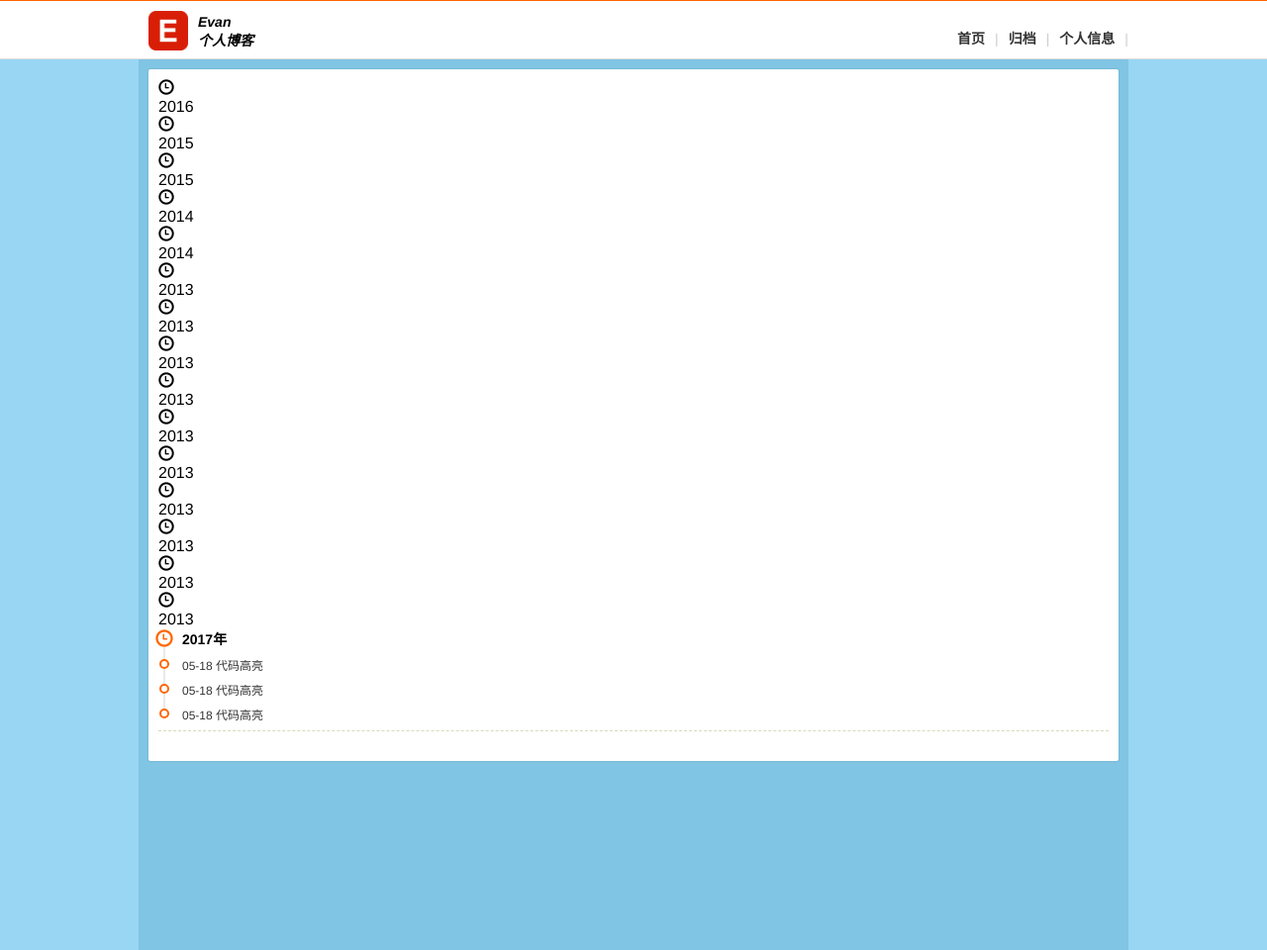
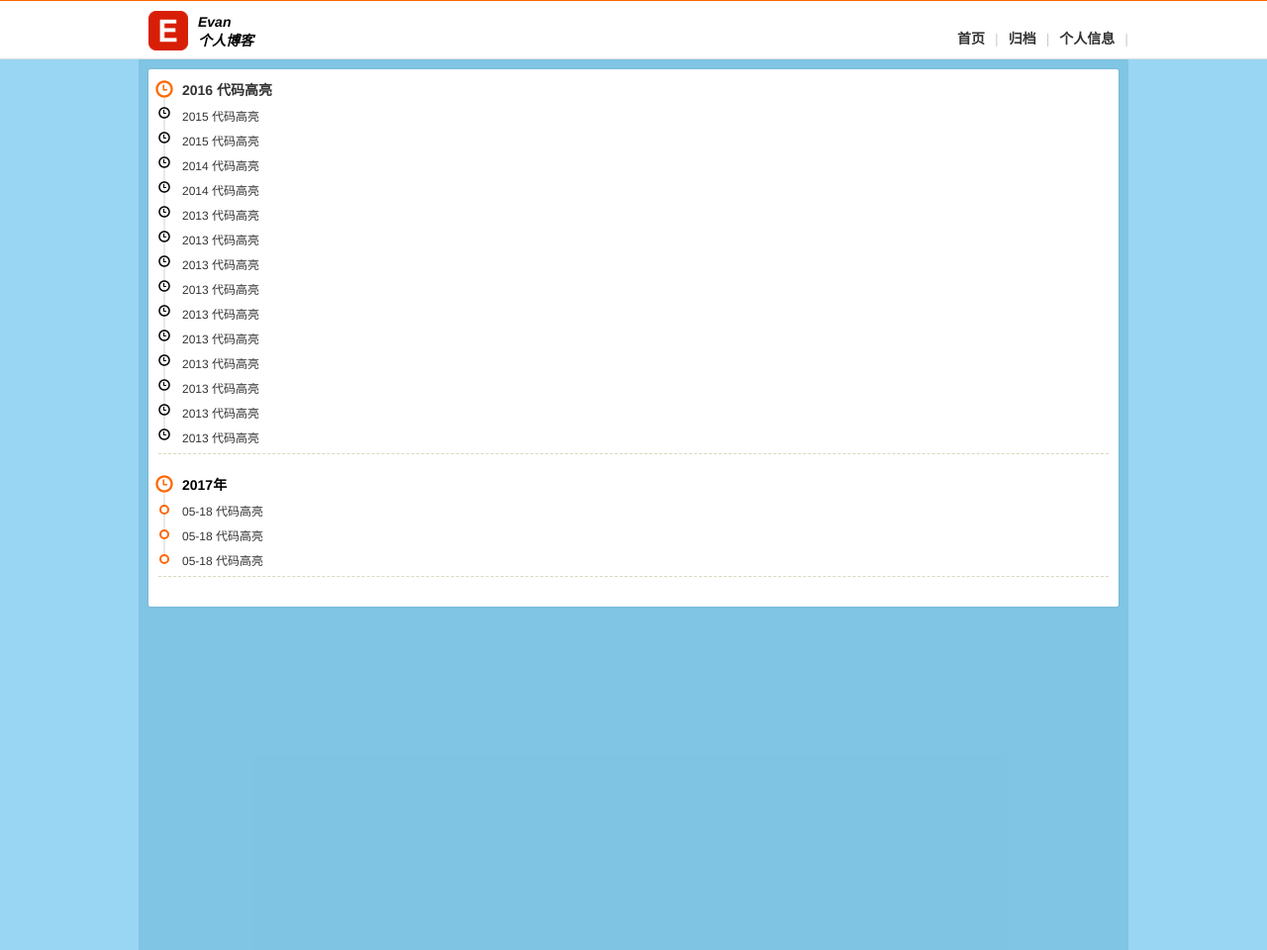
Before and after one commit to bnuephjx/bnuephjx.github.io, a Jekyll site: the page built from archives/index.html, in a window 1280 px wide. Shown: the whole page at 99% size. Built offline with Jekyll 4.4.1, drawn with Linux system fonts in a browser that asks for light colours.

Commit message:
no message

```diff
--- a/_includes/_views/archives.html
+++ b/_includes/_views/archives.html
@@ -1,14 +1,25 @@
 <div class="blogContent clearfix">
     <section class="blogArchives">
+        <ul class="eui-timeline">
         {% for item in site.posts  %}
             <li class="eui-timeline-item">
                 <div class="eui-timeline-tail"></div>
                 <div class="eui-timeline-head-custom">
                     <i class="glyphicon glyphicon-time"></i>
                 </div>
-                <div class="eui-timeline-content">{{item.date | date: "%Y" }}</div>
+                {% if forloop.index == 0 %}
+                     <div class="eui-timeline-content">{{item.date | date: "%Y" }}</div>
+                {% else %}
+                    <div class="eui-timeline-content">
+                        <a href="blogInfo.html">
+                            <span class="item-time">{{item.date | date: "%Y" }}</span>
+                            <span>代码高亮</span>
+                        </a>
+                    </div>
+                {% endif %}
             </li>
         {% endfor %}
+        </ul>
         <ul class="eui-timeline">
             <li class="eui-timeline-item">
                 <div class="eui-timeline-tail"></div>
```
